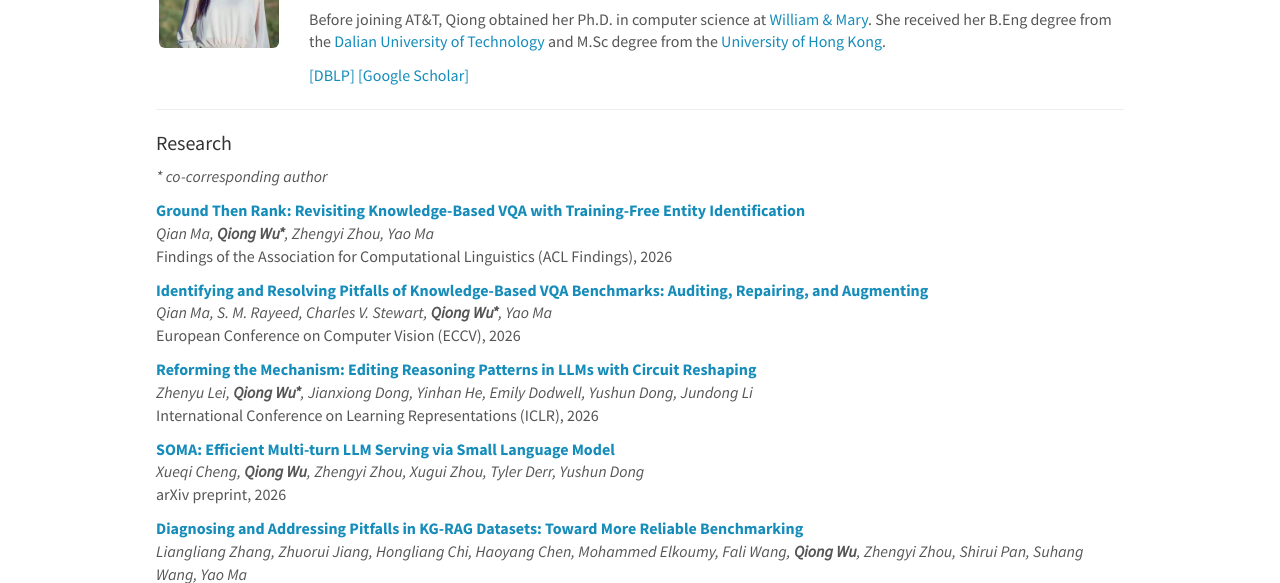
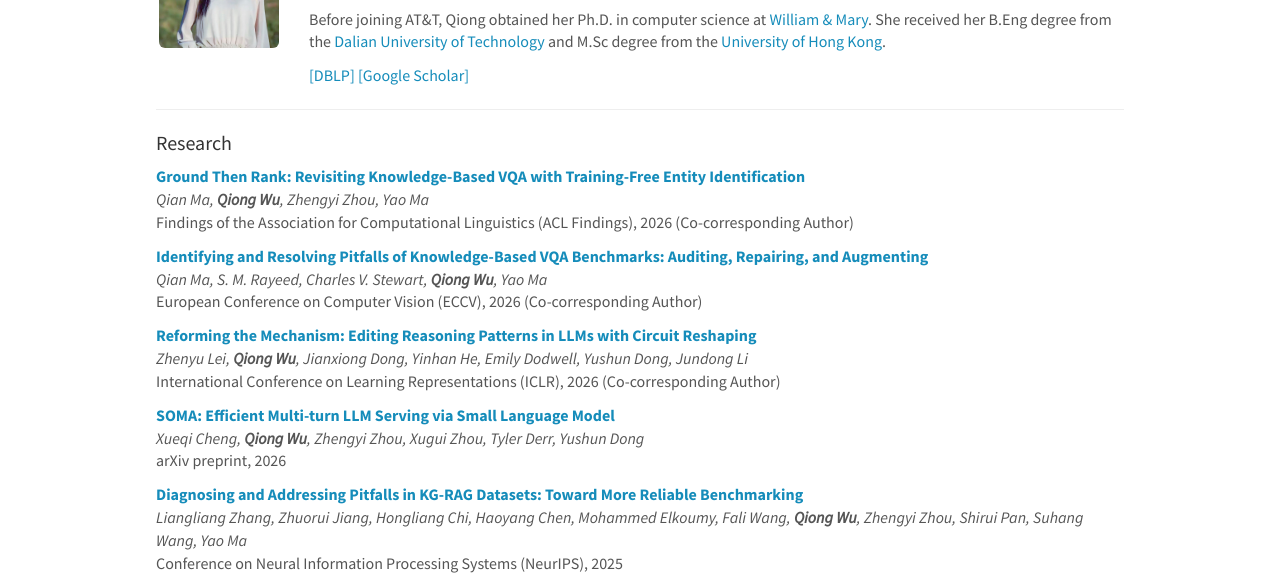
Before and after one commit to Qiong-WU/Qiong-WU.github.io, a plain HTML site: page index.html in a window 1280 px wide. Shown: the part 220-803 px from the top of the page. Drawn offline with nearby package versions, Linux system fonts and the light colour scheme.

Commit message:
Spell out co-corresponding authorship per paper
Co-Authored-By: Claude Opus 5.5 <noreply@anthropic.com>
Claude-Session: https://claude.ai/code/session_01Uq2rj4JC31d9iRGfDtbRbn

```diff
--- a/index.html
+++ b/index.html
@@ -58,22 +58,21 @@ She received her B.Eng degree from the <a href="https://en.wikipedia.org/wiki/Da
 <hr />
 
 <h4 id="research">Research</h4>
-<p><em>* co-corresponding author</em></p>
 
 <p><a href="https://arxiv.org/abs/2606.23881">
   <b>Ground Then Rank: Revisiting Knowledge-Based VQA with Training-Free Entity Identification</b></a><br />
-  <em>Qian Ma, <b>Qiong Wu*</b>, Zhengyi Zhou, Yao Ma </em><br />
-  Findings of the Association for Computational Linguistics (ACL Findings), 2026</p>
+  <em>Qian Ma, <b>Qiong Wu</b>, Zhengyi Zhou, Yao Ma </em><br />
+  Findings of the Association for Computational Linguistics (ACL Findings), 2026 (Co-corresponding Author)</p>
 
 <p><a href="https://arxiv.org/abs/2607.00159">
   <b>Identifying and Resolving Pitfalls of Knowledge-Based VQA Benchmarks: Auditing, Repairing, and Augmenting</b></a><br />
-  <em>Qian Ma, S. M. Rayeed, Charles V. Stewart, <b>Qiong Wu*</b>, Yao Ma </em><br />
-  European Conference on Computer Vision (ECCV), 2026</p>
+  <em>Qian Ma, S. M. Rayeed, Charles V. Stewart, <b>Qiong Wu</b>, Yao Ma </em><br />
+  European Conference on Computer Vision (ECCV), 2026 (Co-corresponding Author)</p>
 
 <p><a href="https://arxiv.org/abs/2603.06923">
   <b>Reforming the Mechanism: Editing Reasoning Patterns in LLMs with Circuit Reshaping</b></a><br />
-  <em>Zhenyu Lei, <b>Qiong Wu*</b>, Jianxiong Dong, Yinhan He, Emily Dodwell, Yushun Dong, Jundong Li </em><br />
-  International Conference on Learning Representations (ICLR), 2026</p>
+  <em>Zhenyu Lei, <b>Qiong Wu</b>, Jianxiong Dong, Yinhan He, Emily Dodwell, Yushun Dong, Jundong Li </em><br />
+  International Conference on Learning Representations (ICLR), 2026 (Co-corresponding Author)</p>
 
 <p><a href="https://arxiv.org/abs/2605.11317">
   <b>SOMA: Efficient Multi-turn LLM Serving via Small Language Model</b></a><br />
```
